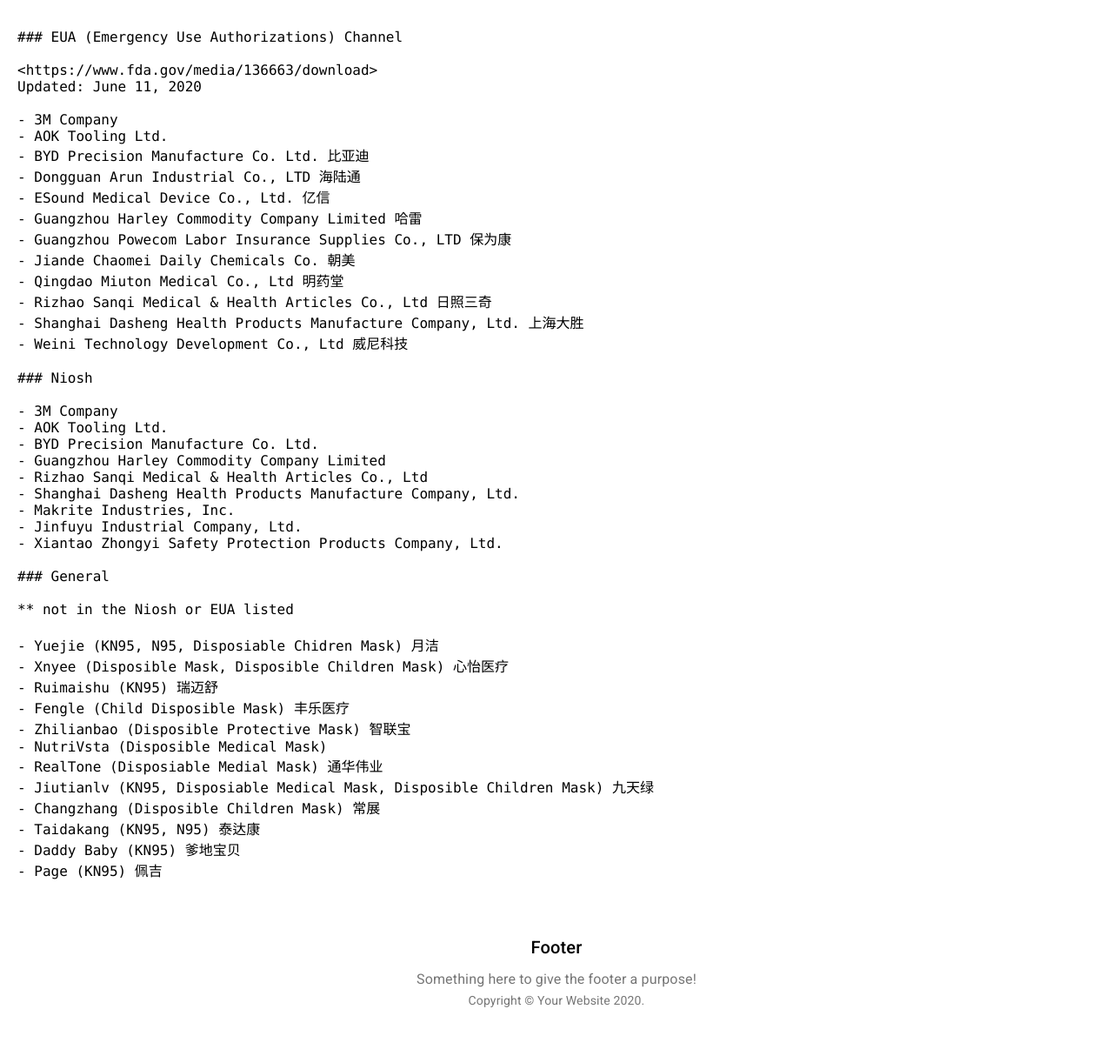
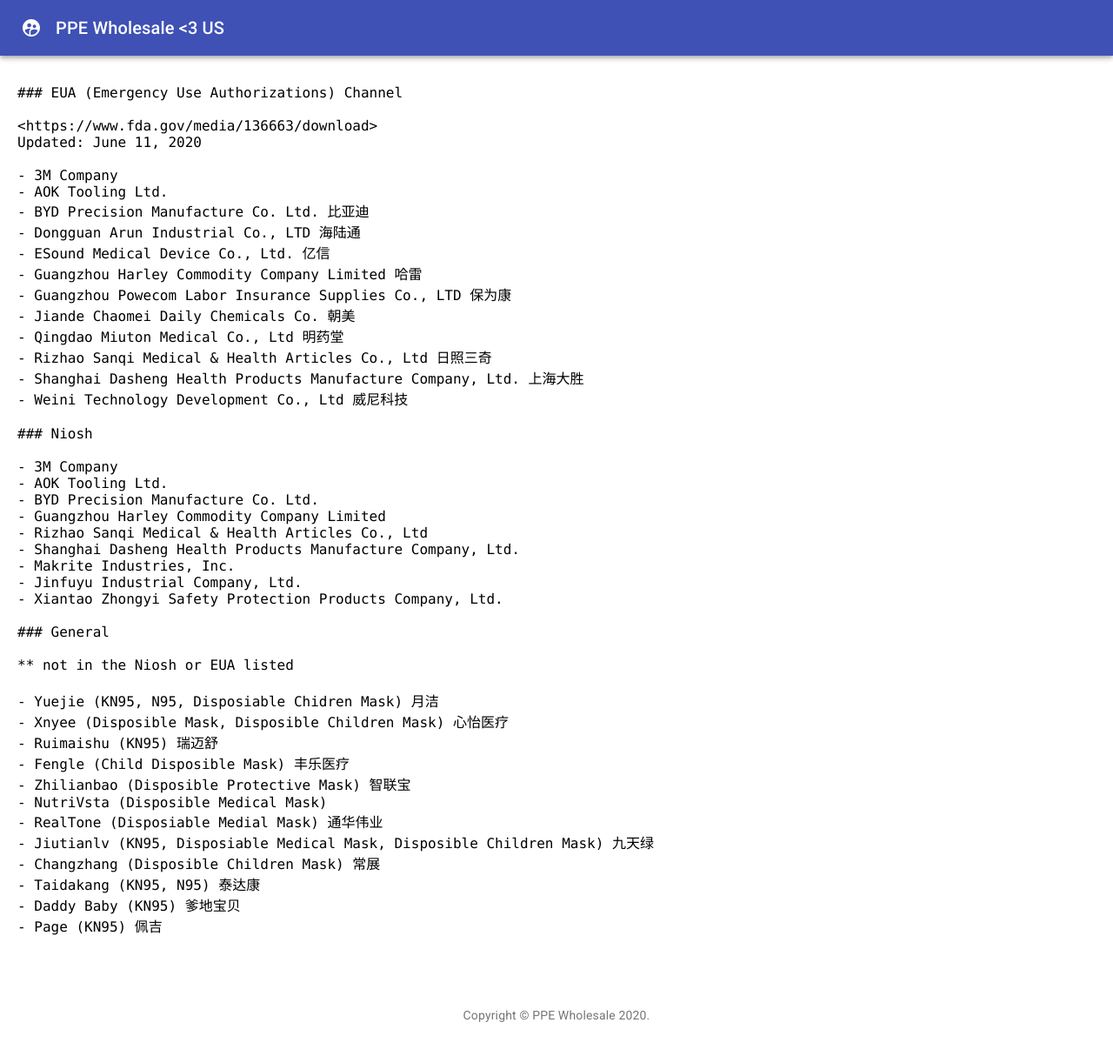
Before and after one commit to dotku/ppewholesale, a React (Create React App) app: page / in a window 1280 px wide. Shown: the top 1214 px of the page at 87% size. Built offline with nearby package versions, Linux system fonts and the light colour scheme.

Commit message:
add footer and top

```diff
--- a/src/App.css
+++ b/src/App.css
@@ -1,7 +1,3 @@
-.App {
-  padding: 20px;
-}
-
 .App-logo {
   height: 40vmin;
   pointer-events: none;
--- a/src/App.js
+++ b/src/App.js
@@ -2,10 +2,12 @@
 import './App.css';
 import Providers from './components/providers';
 import Footer from './components/common/footer';
+import Top from './components/common/top';
 
 function App() {
   return (
     <div className="App">
+      <Top />
       <Providers />
       <Footer />
     </div>
--- a/src/components/common/footer.js
+++ b/src/components/common/footer.js
@@ -8,7 +8,7 @@
     <Typography variant="body2" color="textSecondary" align="center">
       {'Copyright © '}
       <Link color="inherit" href="https://material-ui.com/">
-        Your Website
+        PPE Wholesale
       </Link>{' '}
       {new Date().getFullYear()}
       {'.'}
@@ -54,17 +54,17 @@
     <React.Fragment>
       {/* Footer */}
       <footer className={classes.footer}>
-        <Typography variant="h6" align="center" gutterBottom>
+        {/* <Typography variant="h6" align="center" gutterBottom>
           Footer
-        </Typography>
-        <Typography
+        </Typography> */}
+        {/* <Typography
           variant="subtitle1"
           align="center"
           color="textSecondary"
           component="p"
         >
           Something here to give the footer a purpose!
-        </Typography>
+        </Typography> */}
         <Copyright />
       </footer>
       {/* End footer */}
--- /dev/null
+++ b/src/components/common/top.js
@@ -0,0 +1,52 @@
+import React from 'react';
+import AppBar from "@material-ui/core/AppBar";
+import { makeStyles } from "@material-ui/core/styles";
+import SupervisedUserCircleIcon from "@material-ui/icons/SupervisedUserCircle";
+import Toolbar from "@material-ui/core/Toolbar";
+import Typography from "@material-ui/core/Typography";
+
+const useStyles = makeStyles((theme) => ({
+  icon: {
+    marginRight: theme.spacing(2),
+  },
+  heroContent: {
+    backgroundColor: theme.palette.background.paper,
+    padding: theme.spacing(8, 0, 6),
+  },
+  heroButtons: {
+    marginTop: theme.spacing(4),
+  },
+  cardGrid: {
+    paddingTop: theme.spacing(8),
+    paddingBottom: theme.spacing(8),
+  },
+  card: {
+    height: "100%",
+    display: "flex",
+    flexDirection: "column",
+  },
+  cardMedia: {
+    paddingTop: "56.25%", // 16:9
+  },
+  cardContent: {
+    flexGrow: 1,
+  },
+  footer: {
+    backgroundColor: theme.palette.background.paper,
+    padding: theme.spacing(6),
+  },
+}));
+
+export default function Top() {
+  const classes = useStyles();
+  return (
+    <AppBar position="relative">
+        <Toolbar>
+          <SupervisedUserCircleIcon className={classes.icon} />
+          <Typography variant="h6" color="inherit" noWrap>
+            PPE Wholesale &lt;3 US
+          </Typography>
+        </Toolbar>
+      </AppBar>
+  )
+}
--- a/src/components/providers.js
+++ b/src/components/providers.js
@@ -54,7 +54,9 @@
 
   return (
     <React.Fragment>
-      <ReactMarkdown source={input}/>
+      <div style={{padding: '20px'}}>
+        <ReactMarkdown source={input}/>
+      </div>
     </React.Fragment>
   )
 }
```
